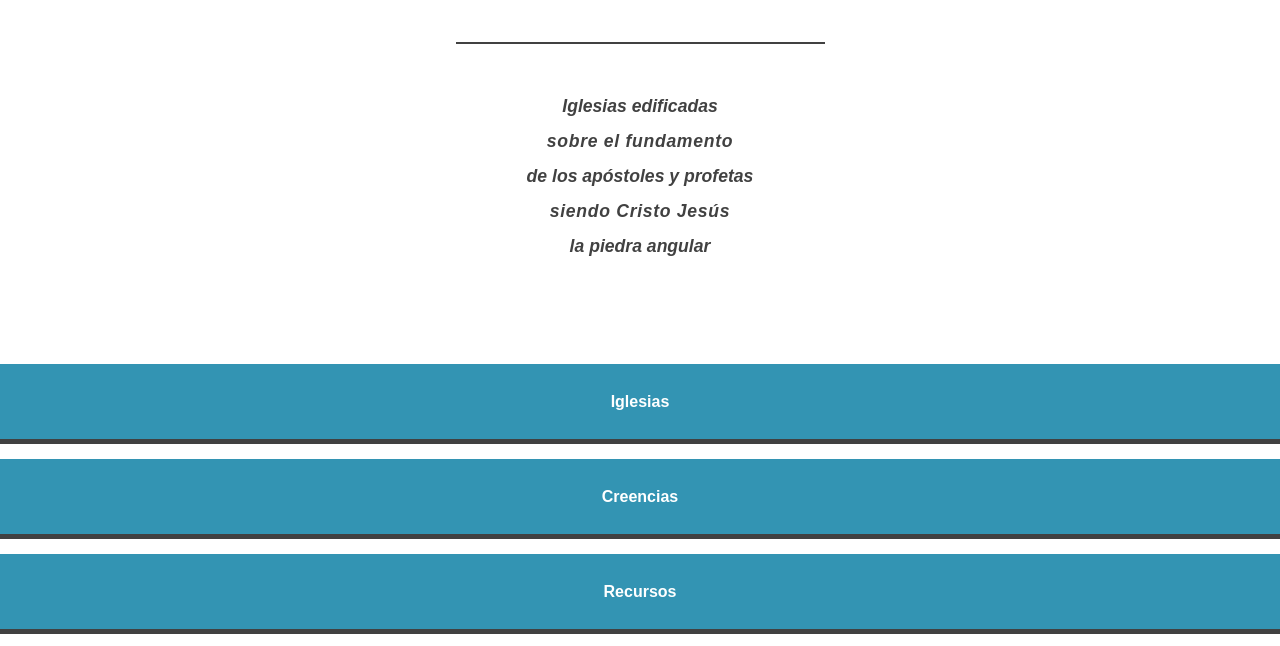
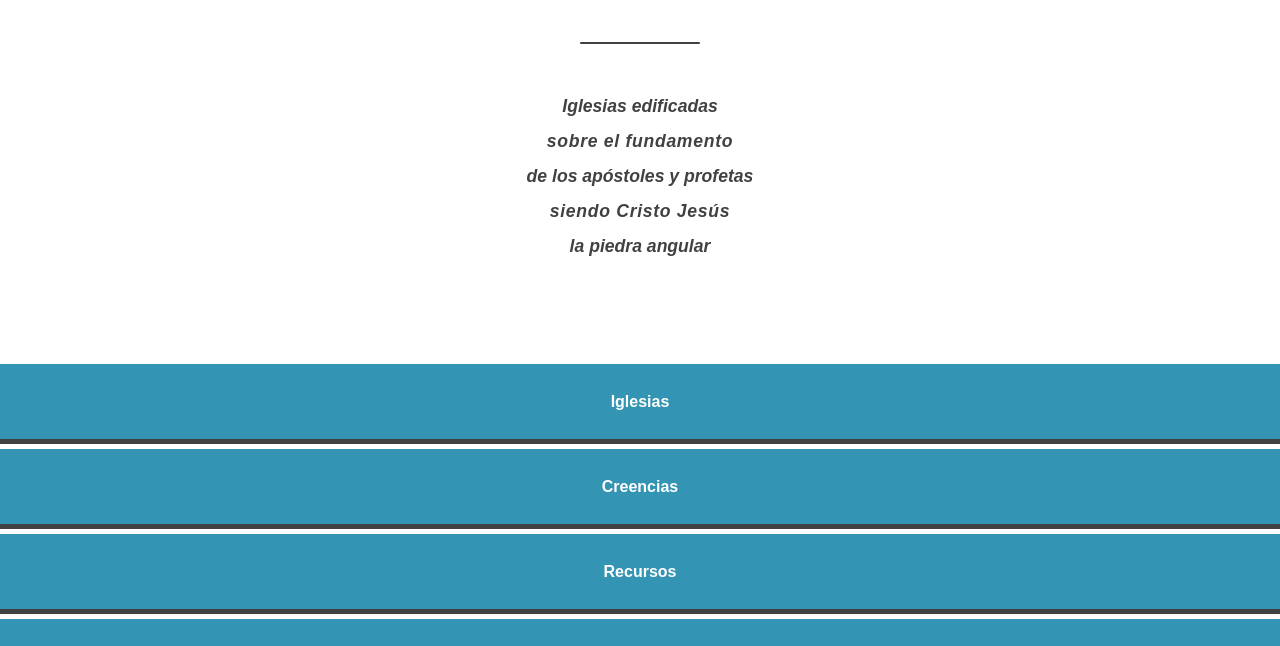
Before and after one commit to dwlatino/ipvvenezuela, a plain HTML site: page index.html in a window 1280 px wide. Shown: the part 468-1114 px from the top of the page. Drawn offline with Linux system fonts and the light colour scheme.

Commit message:
8mar2022

```diff
--- a/estilos_ipvvenezuela.css
+++ b/estilos_ipvvenezuela.css
@@ -87,8 +87,9 @@ margin: 0px auto;
 width: 175px;}
 
 #portada_separador
-{width:30%;
+{width:120px;
 height:2px;
+border-radius:30px;
 margin:auto;
 background:#414141;}
 
@@ -501,7 +502,7 @@ background: #3394b3;
 color: #fff;
 height: 75px;
 line-height:75px;
-margin: 0 0 15px 0;
+margin: 0 0 5px 0;
 font-size: 1rem;
 font-weight: 550;
 border-bottom:solid 5px #414141;}
```
